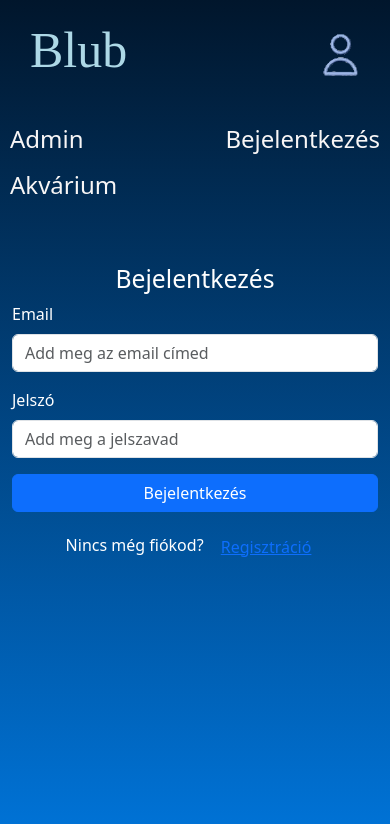
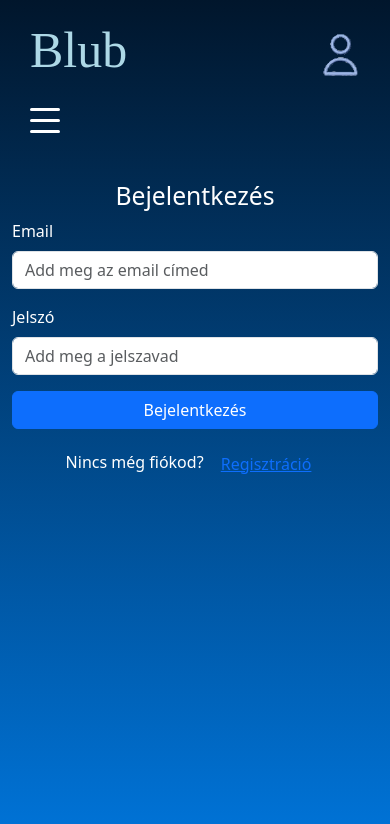
Before and after one commit to Blub-szakDolgozat/blub-szakdolgozat_frontend, a React (Create React App) app: page /bejelentkezes in a window 390 px wide. Shown: the top 824 px of the page. Built offline with nearby package versions, Linux system fonts and the light colour scheme; no server answers.

Commit message:
hamburger ikon

```diff
--- a/src/pages/Layout.css
+++ b/src/pages/Layout.css
@@ -1,10 +1,53 @@
-.nav-link-black {
-  padding: 5px 10px; /* Egy kis belső térköz a linkek körül */
-  color: rgb(248, 246, 246); /* Link színe */
-  text-decoration: none; /* Alapértelmezett nincs aláhúzva */
-  font-size: 24px; /* Betűméret */
+
+.hamburger {
+  display: flex;
+  flex-direction: column;
+  justify-content: space-between;
+  width: 30px;
+  height: 25px;
+  cursor: pointer;
+  margin-left: 30px;
 }
 
-.nav-link-black:hover {
-  text-decoration: underline; /* Aláhúzás hoverkor */
+.hamburger .line {
+  background-color: rgb(255, 255, 255);
+  height: 3px;
+  width: 100%;
+  border-radius: 2px;
+  transition: background-color 0.3s ease;
 }
+
+.dropdown-menu {
+  transition: all 2s;
+  display: none;
+  flex-direction: column;
+  gap: 10px;
+  top: 100px;
+  left: 25px;
+  background-color: #f8f9fa;
+  padding: 10px;
+  border: 1px solid #ccc;
+  border-radius: 5px;
+  box-shadow: 0 4px 6px rgba(0, 0, 0, 0.1);
+
+
+}
+
+/* Nyitott menü megjelenítése */
+.dropdown-menu.open {
+  display: flex;
+}
+
+/* Menüelemek stílusai */
+.nav-link {
+  color: black;
+  text-decoration: none;
+  font-size: 16px;
+  padding: 5px;
+}
+
+.nav-link:hover {
+  text-decoration: underline;
+  background-color: #e9ecef;
+  border-radius: 4px;
+}
--- a/src/pages/Layout.js
+++ b/src/pages/Layout.js
@@ -1,23 +1,51 @@
-import React from 'react';
-import { Nav } from 'react-bootstrap';
+import React, { useState, useEffect } from 'react';
 import { Link, Outlet } from 'react-router-dom';
 import './Layout.css';
 
 const Layout = () => {
+  const [isMenuOpen, setIsMenuOpen] = useState(false);
+
+  const toggleMenu = () => {
+    setIsMenuOpen(!isMenuOpen);
+  };
+
+  const closeMenu = (e) => {
+    // Csak akkor zárja be a menüt, ha a kattintás nem a menü vagy a hamburger ikon területén történt
+    if (!e.target.closest('.dropdown-menu') && !e.target.closest('.hamburger')) {
+      setIsMenuOpen(false);
+    }
+  };
+
+  useEffect(() => {
+    document.addEventListener('click', closeMenu);
+    return () => {
+      document.removeEventListener('click', closeMenu);
+    };
+  }, []);
+
   return (
     <div>
-      <Nav className="navbar custom-navbar">
-        <Link to="/admin" className="nav-link-black">
+      {/* Hamburger ikon */}
+      <div className="hamburger" onClick={toggleMenu}>
+        <div className="line"></div>
+        <div className="line"></div>
+        <div className="line"></div>
+      </div>
+
+      {/* Menü (legördülős) */}
+      <nav className={`dropdown-menu ${isMenuOpen ? 'open' : ''}`}>
+        <Link to="/admin" className="nav-link">
           Admin
         </Link>
-        <Link to="/bejelentkezes" className="nav-link-black">
+        <Link to="/bejelentkezes" className="nav-link">
           Bejelentkezés
         </Link>
-        <Link to="/akvarium" className="nav-link-black">
+        <Link to="/akvarium" className="nav-link">
           Akvárium
         </Link>
-      </Nav>
+      </nav>
 
+      {/* Tartalom */}
       <div className="content">
         <Outlet />
       </div>
```
